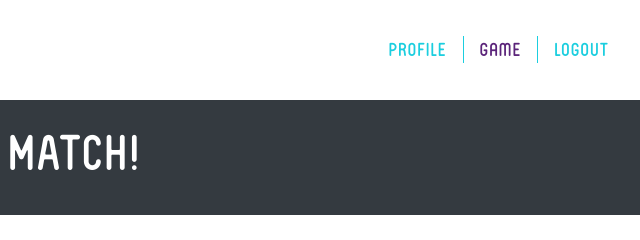
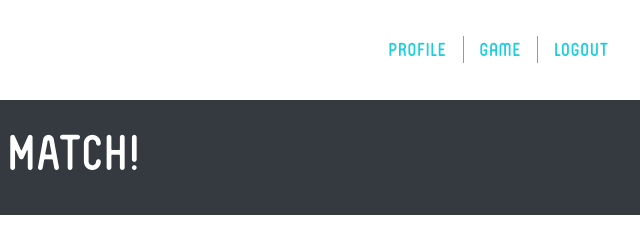
Before and after one commit to johnstoc13/html-demo, a plain HTML site: page game.html in a window 1280 px wide. Shown: the full height of the page, 640-1280 px from the left. Drawn offline with nearby package versions, Linux system fonts and the light colour scheme.

Commit message:
navbar changes

```diff
--- a/game.html
+++ b/game.html
@@ -24,7 +24,7 @@
                         <a class="nav-link px-2 mx-2 navstyle" href="profile.html">Profile</a>
                     </li>
                     <li class="nav-item">
-                        <a class="nav-link text-hover px-3 py-0 mt-2 border-left border-right navstyle"
+                        <a class="nav-link current-nav px-3 py-0 mt-2 border-left border-right navstyle"
                             href="game.html">Game<span class="sr-only">(current)</span></a>
                     </li>
                     <li class="nav-item">
```
